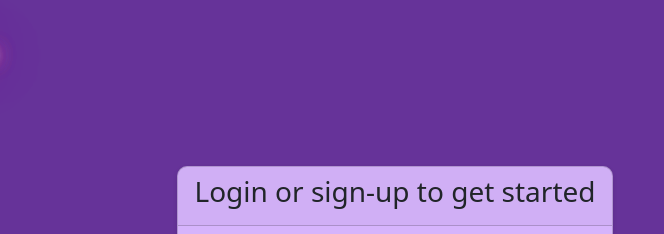
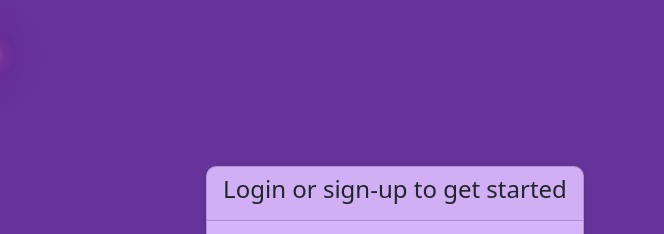
Before and after one commit to NoelMathw/ReminAdore, a plain HTML site: page wwwroot/index.html in a window 1280 px wide. Shown: the top 234 px of the page, 245-909 px from the left. Drawn offline with nearby package versions, Linux system fonts and the light colour scheme.

Commit message:
Pushing this in so I can create a branch

```diff
--- a/wwwroot/css/style.css
+++ b/wwwroot/css/style.css
@@ -42,6 +42,10 @@ body {
     background-color: #FAF9F6;
 }
 
+.loginmessage {
+    font-size: 150%;
+}
+
 .card {
     border-radius: 10px;
     box-shadow: 0px 2px 5px rgba(0, 0, 0, 0.1);
--- a/wwwroot/index.html
+++ b/wwwroot/index.html
@@ -36,7 +36,7 @@
     <div class="container mt-5">
         <div class="card mx-auto loginbox" style="width:fit-content; height:fit-content">
             <div class="card-header text-center">
-                <h3>Login or sign-up to get started</h3>
+                <h3 class="loginmessage">Login or sign-up to get started</h3>
             </div>
             <div class="card-body">
                 <form id="login-form">
```
